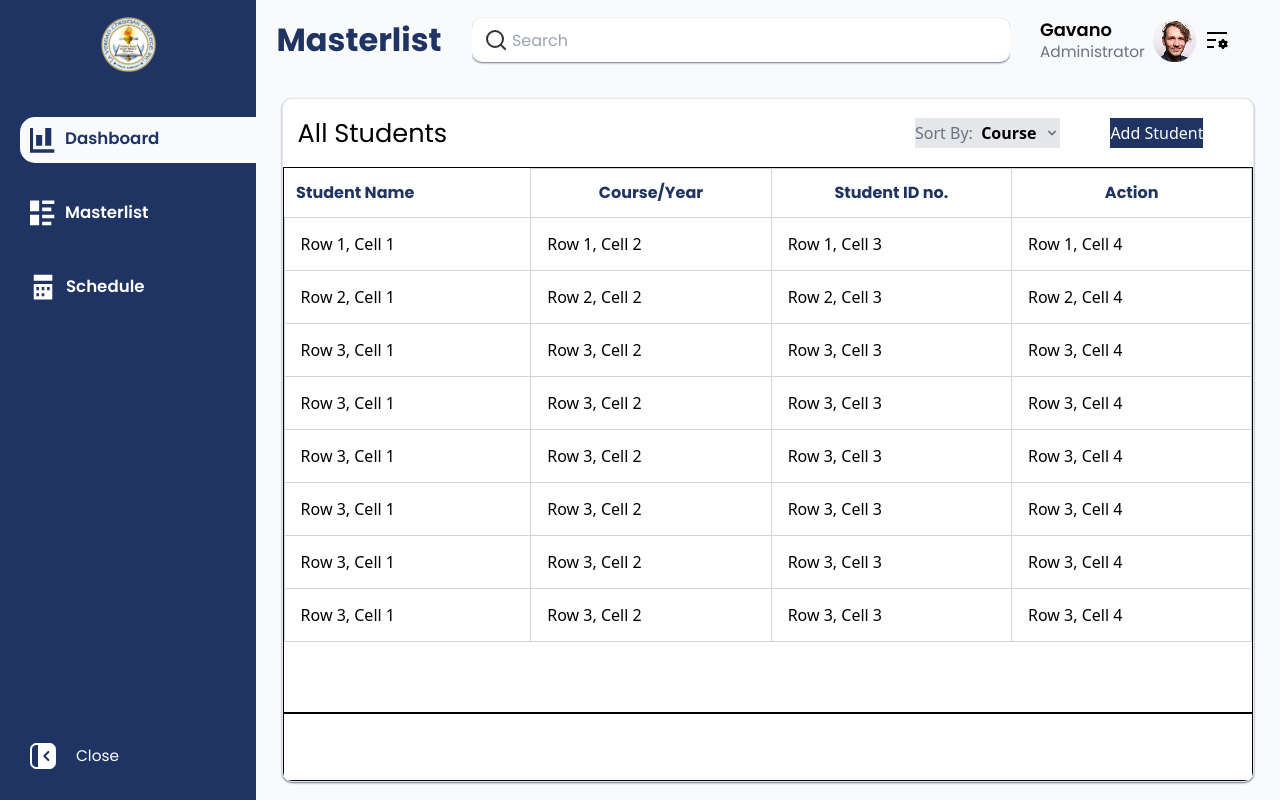
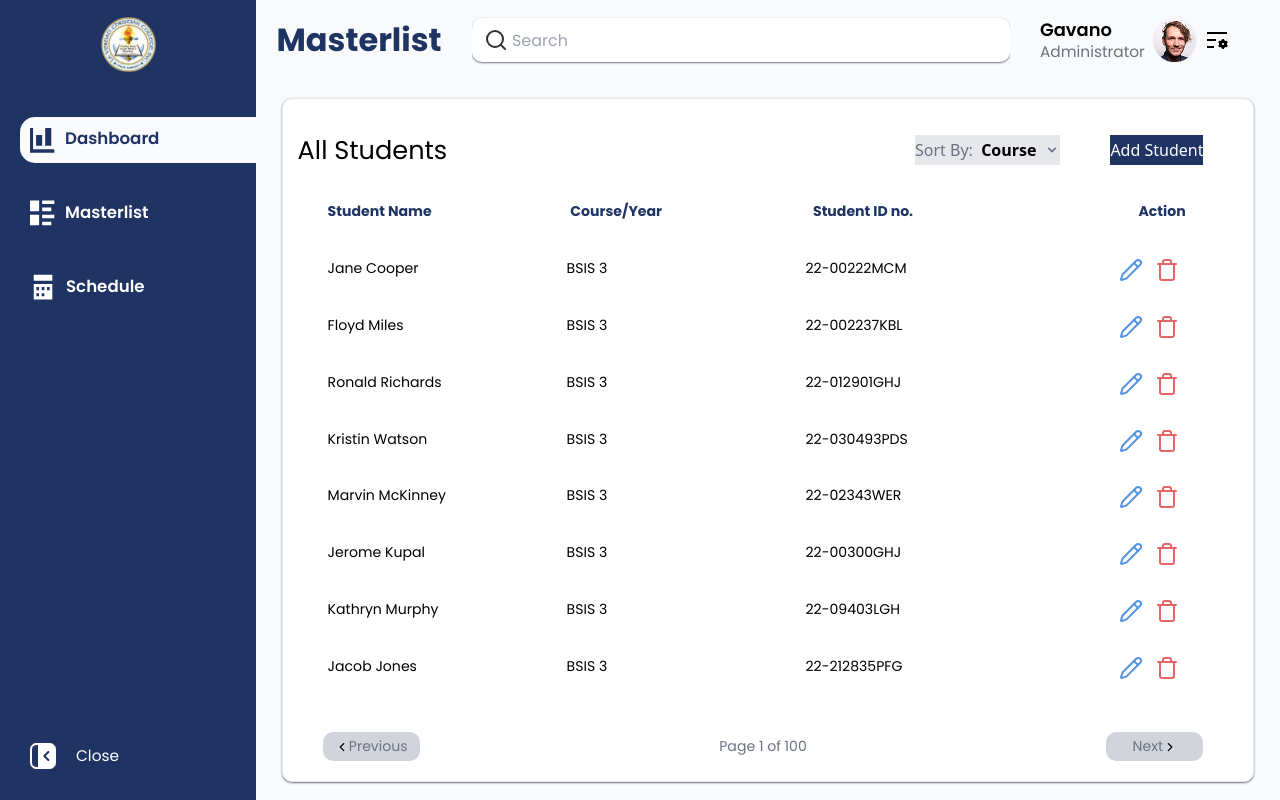
Before and after one commit to Fourthhy/free-lunch-eligibility-check, a React (Vite) app: page /dashboard/masterlist in a window 1280 px wide. Built offline with nearby package versions, Linux system fonts and the light colour scheme.

Commit message:
Implemenetation: Masterlist Student List

```diff
--- a/src/pages/admin/Masterlist.jsx
+++ b/src/pages/admin/Masterlist.jsx
@@ -1,4 +1,5 @@
 import { Button, Dropdown, DropdownItem } from "flowbite-react";
+import { Pencil, Trash, ChevronLeft, ChevronRight } from "lucide-react"
 import Header from "./Dashboard_Components/Header"
 
 
@@ -11,7 +12,7 @@ export default function Masterlist() {
                 </div>
                 <div className="h-[90%] w-[100%] items-center justify-center flex">
                     <div className="h-[95%] w-[95%] border-[1px] bg-white rounded-[10px] shadow-sm shadow-gray-500 flex flex-col">
-                        <div className="w-[100%] h-[10%] flex">
+                        <div className="w-[100%] h-[15%] flex">
                             <div className="w-[60%] h-[100%] flex items-center justify-start">
                                 <p className="font-Poppins text-[2vw] text-black overflow white-space text-overflow pl-[15px]">
                                     All Students
@@ -35,88 +36,248 @@ export default function Masterlist() {
                                 <Button style={{ backgroundColor: "#1F3463", height: '30px' }}>Add Student</Button>
                             </div>
                         </div>
-                        <div className="w-[100%] h-[80%] border-black border-[1px]">
-                            <div className="overflow-x-auto">
-                                <table className="min-w-full border-collapse">
-                                    <thead>
-                                        <tr>
-                                            <th className="py-3 flex items-center justify-start pl-[12px]">
-                                                <p className="font-Poppins font-bold text-[#1F3463]">
+                        <div className="w-[100%] h-[75%]">
+                            <div className="w-[100%] h-[100%]">
+                                <div className="w-[100%] h-[100%] grid grid-rows-9 flex mx-[30px]">
+
+                                    <div className="flex h-[100%]">
+                                        <div className="h-[100%] w-[100%]">
+                                            <p className="font-Poppins text-[#1F3463] text-[1.1vw] font-bold pl-[15px]">
                                                 Student Name
                                             </p>
-                                            </th>
-                                            <th className="border border-gray-300 py-3">
-                                                <p className="font-Poppins font-bold text-[#1F3463]">
+                                        </div>
+                                        <div className="h-[100%] w-[100%]">
+                                            <p className="font-Poppins text-[#1F3463] text-[1.1vw] font-bold pl-[15px]">
                                                 Course/Year
                                             </p>
-                                            </th>
-                                            <th className="border border-gray-300 py-3">
-                                                <p className="font-Poppins font-bold text-[#1F3463]">
+                                        </div>
+                                        <div className="h-[100%] w-[100%]">
+                                            <p className="font-Poppins text-[#1F3463] text-[1.1vw] font-bold pl-[15px]">
                                                 Student ID no.
                                             </p>
-                                            </th>
-                                            <th className="border border-gray-300 py-3">
-                                                <p className="font-Poppins font-bold text-[#1F3463]">
+                                        </div>
+                                        <div className="h-[100%] w-[100%]">
+                                            <p className="font-Poppins text-[#1F3463] text-[1.1vw] font-bold text-center">
                                                 Action
                                             </p>
-                                            </th>
-                                        </tr>
-                                    </thead>
-                                    <tbody>
-                                        <tr className="hover:bg-gray-50">
-                                            <td className="border border-gray-300 px-4 py-3.5">Row 1, Cell 1</td>
-                                            <td className="border border-gray-300 px-4 py-3.5">Row 1, Cell 2</td>
-                                            <td className="border border-gray-300 px-4 py-3.5">Row 1, Cell 3</td>
-                                            <td className="border border-gray-300 px-4 py-3.5">Row 1, Cell 4</td>
-                                        </tr>
-                                        <tr className="hover:bg-gray-50">
-                                            <td className="border border-gray-300 px-4 py-3.5">Row 2, Cell 1</td>
-                                            <td className="border border-gray-300 px-4 py-3.5">Row 2, Cell 2</td>
-                                            <td className="border border-gray-300 px-4 py-3.5">Row 2, Cell 3</td>
-                                            <td className="border border-gray-300 px-4 py-3.5">Row 2, Cell 4</td>
-                                        </tr>
-                                        <tr className="hover:bg-gray-50">
-                                            <td className="border border-gray-300 px-4 py-3.5">Row 3, Cell 1</td>
-                                            <td className="border border-gray-300 px-4 py-3.5">Row 3, Cell 2</td>
-                                            <td className="border border-gray-300 px-4 py-3.5">Row 3, Cell 3</td>
-                                            <td className="border border-gray-300 px-4 py-3.5">Row 3, Cell 4</td>
-                                        </tr>
-                                        <tr className="hover:bg-gray-50">
-                                            <td className="border border-gray-300 px-4 py-3.5">Row 3, Cell 1</td>
-                                            <td className="border border-gray-300 px-4 py-3.5">Row 3, Cell 2</td>
-                                            <td className="border border-gray-300 px-4 py-3.5">Row 3, Cell 3</td>
-                                            <td className="border border-gray-300 px-4 py-3.5">Row 3, Cell 4</td>
-                                        </tr>
-                                        <tr className="hover:bg-gray-50">
-                                            <td className="border border-gray-300 px-4 py-3.5">Row 3, Cell 1</td>
-                                            <td className="border border-gray-300 px-4 py-3.5">Row 3, Cell 2</td>
-                                            <td className="border border-gray-300 px-4 py-3.5">Row 3, Cell 3</td>
-                                            <td className="border border-gray-300 px-4 py-3.5">Row 3, Cell 4</td>
-                                        </tr>
-                                        <tr className="hover:bg-gray-50">
-                                            <td className="border border-gray-300 px-4 py-3.5">Row 3, Cell 1</td>
-                                            <td className="border border-gray-300 px-4 py-3.5">Row 3, Cell 2</td>
-                                            <td className="border border-gray-300 px-4 py-3.5">Row 3, Cell 3</td>
-                                            <td className="border border-gray-300 px-4 py-3.5">Row 3, Cell 4</td>
-                                        </tr>
-                                        <tr className="hover:bg-gray-50">
-                                            <td className="border border-gray-300 px-4 py-3.5">Row 3, Cell 1</td>
-                                            <td className="border border-gray-300 px-4 py-3.5">Row 3, Cell 2</td>
-                                            <td className="border border-gray-300 px-4 py-3.5">Row 3, Cell 3</td>
-                                            <td className="border border-gray-300 px-4 py-3.5">Row 3, Cell 4</td>
-                                        </tr>
-                                        <tr className="hover:bg-gray-50">
-                                            <td className="border border-gray-300 px-4 py-3.5">Row 3, Cell 1</td>
-                                            <td className="border border-gray-300 px-4 py-3.5">Row 3, Cell 2</td>
-                                            <td className="border border-gray-300 px-4 py-3.5">Row 3, Cell 3</td>
-                                            <td className="border border-gray-300 px-4 py-3.5">Row 3, Cell 4</td>
-                                        </tr>
-
-                                    </tbody>
-                                </table>
                                         </div>
                                     </div>
-                        <div className="w-[100%] h-[10%] border-black border-[1px]">
+
+                                    <div className="flex">
+                                        <div className="h-[100%] w-[100%]">
+                                            <p className="font-Poppins text-black text-[1.1vw] pl-[15px]">
+                                                Jane Cooper
+                                            </p>
+                                        </div>
+                                        <div className="h-[100%] w-[100%]">
+                                            <p className="font-Poppins text-black text-[1.1vw] pl-[15px]">
+                                                BSIS 3
+                                            </p>
+                                        </div>
+                                        <div className="h-[100%] w-[100%]">
+                                            <p className="font-Poppins text-black text-[1.1vw] pl-[15px]">
+                                                22-00222MCM
+                                            </p>
+                                        </div>
+                                        <div className="h-[100%] w-[100%] mr-[15px]">
+                                            <p className="font-Poppins text-[#1F3463] text-[1.1vw] font-bold text-center flex items-center justify-center gap-3">
+                                                <Pencil color="#5594E2" size="24px"/>
+                                                <Trash color="#E46565" size="24px"/>
+                                            </p>
+                                        </div>
+                                    </div>
+
+                                    <div className="flex">
+                                        <div className="h-[100%] w-[100%]">
+                                            <p className="font-Poppins text-black text-[1.1vw] pl-[15px]">
+                                                Floyd Miles
+                                            </p>
+                                        </div>
+                                        <div className="h-[100%] w-[100%]">
+                                            <p className="font-Poppins text-black text-[1.1vw] pl-[15px]">
+                                                BSIS 3
+                                            </p>
+                                        </div>
+                                        <div className="h-[100%] w-[100%]">
+                                            <p className="font-Poppins text-black text-[1.1vw] pl-[15px]">
+                                                22-002237KBL
+                                            </p>
+                                        </div>
+                                        <div className="h-[100%] w-[100%] mr-[15px]">
+                                            <p className="font-Poppins text-[#1F3463] text-[1.1vw] font-bold text-center flex items-center justify-center gap-3">
+                                                <Pencil color="#5594E2" size="24px"/>
+                                                <Trash color="#E46565" size="24px"/>
+                                            </p>
+                                        </div>
+                                    </div>
+
+                                    <div className="flex">
+                                        <div className="h-[100%] w-[100%]">
+                                            <p className="font-Poppins text-black text-[1.1vw] pl-[15px]">
+                                                Ronald Richards
+                                            </p>
+                                        </div>
+                                        <div className="h-[100%] w-[100%]">
+                                            <p className="font-Poppins text-black text-[1.1vw] pl-[15px]">
+                                                BSIS 3
+                                            </p>
+                                        </div>
+                                        <div className="h-[100%] w-[100%]">
+                                            <p className="font-Poppins text-black text-[1.1vw] pl-[15px]">
+                                                22-012901GHJ
+                                            </p>
+                                        </div>
+                                        <div className="h-[100%] w-[100%] mr-[15px]">
+                                            <p className="font-Poppins text-[#1F3463] text-[1.1vw] font-bold text-center flex items-center justify-center gap-3">
+                                                <Pencil color="#5594E2" size="24px"/>
+                                                <Trash color="#E46565" size="24px"/>
+                                            </p>
+                                        </div>
+                                    </div>
+
+                                    <div className="flex">
+                                        <div className="h-[100%] w-[100%]">
+                                            <p className="font-Poppins text-black text-[1.1vw] pl-[15px]">
+                                                Kristin Watson
+                                            </p>
+                                        </div>
+                                        <div className="h-[100%] w-[100%]">
+                                            <p className="font-Poppins text-black text-[1.1vw] pl-[15px]">
+                                                BSIS 3
+                                            </p>
+                                        </div>
+                                        <div className="h-[100%] w-[100%]">
+                                            <p className="font-Poppins text-black text-[1.1vw] pl-[15px]">
+                                                22-030493PDS
+                                            </p>
+                                        </div>
+                                        <div className="h-[100%] w-[100%] mr-[15px]">
+                                            <p className="font-Poppins text-[#1F3463] text-[1.1vw] font-bold text-center flex items-center justify-center gap-3">
+                                                <Pencil color="#5594E2" size="24px"/>
+                                                <Trash color="#E46565" size="24px"/>
+                                            </p>
+                                        </div>
+                                    </div>
+
+                                    <div className="flex">
+                                        <div className="h-[100%] w-[100%]">
+                                            <p className="font-Poppins text-black text-[1.1vw] pl-[15px]">
+                                                Marvin McKinney
+                                            </p>
+                                        </div>
+                                        <div className="h-[100%] w-[100%]">
+                                            <p className="font-Poppins text-black text-[1.1vw] pl-[15px]">
+                                                BSIS 3
+                                            </p>
+                                        </div>
+                                        <div className="h-[100%] w-[100%]">
+                                            <p className="font-Poppins text-black text-[1.1vw] pl-[15px]">
+                                                22-02343WER
+                                            </p>
+                                        </div>
+                                        <div className="h-[100%] w-[100%] mr-[15px]">
+                                            <p className="font-Poppins text-[#1F3463] text-[1.1vw] font-bold text-center flex items-center justify-center gap-3">
+                                                <Pencil color="#5594E2" size="24px"/>
+                                                <Trash color="#E46565" size="24px"/>
+                                            </p>
+                                        </div>
+                                    </div>
+
+                                    <div className="flex">
+                                        <div className="h-[100%] w-[100%]">
+                                            <p className="font-Poppins text-black text-[1.1vw] pl-[15px]">
+                                                Jerome Kupal
+                                            </p>
+                                        </div>
+                                        <div className="h-[100%] w-[100%]">
+                                            <p className="font-Poppins text-black text-[1.1vw] pl-[15px]">
+                                                BSIS 3
+                                            </p>
+                                        </div>
+                                        <div className="h-[100%] w-[100%]">
+                                            <p className="font-Poppins text-black text-[1.1vw] pl-[15px]">
+                                                22-00300GHJ
+                                            </p>
+                                        </div>
+                                        <div className="h-[100%] w-[100%] mr-[15px]">
+                                            <p className="font-Poppins text-[#1F3463] text-[1.1vw] font-bold text-center flex items-center justify-center gap-3">
+                                                <Pencil color="#5594E2" size="24px"/>
+                                                <Trash color="#E46565" size="24px"/>
+                                            </p>
+                                        </div>
+                                    </div>
+
+                                    <div className="flex">
+                                        <div className="h-[100%] w-[100%]">
+                                            <p className="font-Poppins text-black text-[1.1vw] pl-[15px]">
+                                                Kathryn Murphy
+                                            </p>
+                                        </div>
+                                        <div className="h-[100%] w-[100%]">
+                                            <p className="font-Poppins text-black text-[1.1vw] pl-[15px]">
+                                                BSIS 3
+                                            </p>
+                                        </div>
+                                        <div className="h-[100%] w-[100%]">
+                                            <p className="font-Poppins text-black text-[1.1vw] pl-[15px]">
+                                                22-09403LGH
+                                            </p>
+                                        </div>
+                                        <div className="h-[100%] w-[100%] mr-[15px]">
+                                            <p className="font-Poppins text-[#1F3463] text-[1.1vw] font-bold text-center flex items-center justify-center gap-3">
+                                                <Pencil color="#5594E2" size="24px"/>
+                                                <Trash color="#E46565" size="24px"/>
+                                            </p>
+                                        </div>
+                                    </div>
+
+                                    <div className="flex">
+                                        <div className="h-[100%] w-[100%]">
+                                            <p className="font-Poppins text-black text-[1.1vw] pl-[15px]">
+                                                Jacob Jones
+                                            </p>
+                                        </div>
+                                        <div className="h-[100%] w-[100%]">
+                                            <p className="font-Poppins text-black text-[1.1vw] pl-[15px]">
+                                                BSIS 3
+                                            </p>
+                                        </div>
+                                        <div className="h-[100%] w-[100%]">
+                                            <p className="font-Poppins text-black text-[1.1vw] pl-[15px]">
+                                                22-212835PFG
+                                            </p>
+                                        </div>
+                                        <div className="h-[100%] w-[100%] mr-[15px]">
+                                            <p className="font-Poppins text-[#1F3463] text-[1.1vw] font-bold text-center flex items-center justify-center gap-3">
+                                                <Pencil color="#5594E2" size="24px"/>
+                                                <Trash color="#E46565" size="24px"/>
+                                            </p>
+                                        </div>
+
+                                    </div>
+
+                                </div>
+                            </div>
+                        </div>
+                        <div className="w-[100%] h-[10%] flex items-center justify-between">
+
+                            <div className="bg-gray-300 rounded-[10px] py-1 px-2 w-[10%] flex items-center justify-center ml-[40px]">
+                                <ChevronLeft size="1.1vw"/>
+                                <span className="text-[1.1vw] font-Poppins text-gray-500">
+                                    Previous
+                                </span>
+                            </div>
+
+                            <span className="text-[1.1vw] font-Poppins text-gray-500">
+                                Page 1 of 100
+                            </span>
+
+                            <div className="bg-gray-300 rounded-[10px] py-1 px-2 w-[10%] flex items-center justify-center mr-[50px]">
+                                <span className="text-[1.1vw] font-Poppins text-gray-500">
+                                    Next
+                                </span>
+                                <ChevronRight size="1.1vw"/>
+                            </div>
 
                         </div>
                     </div>
```
Lines whose indentation alone changed are shown as unchanged.
